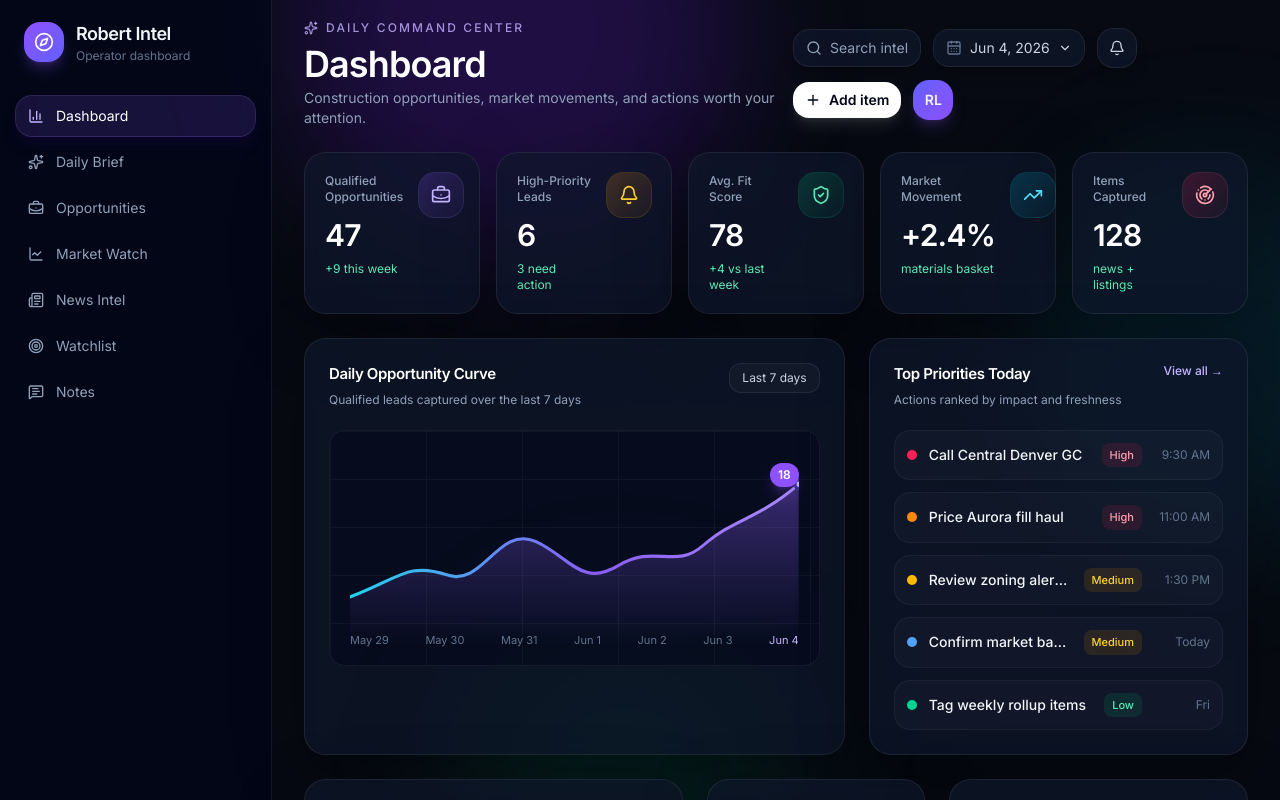
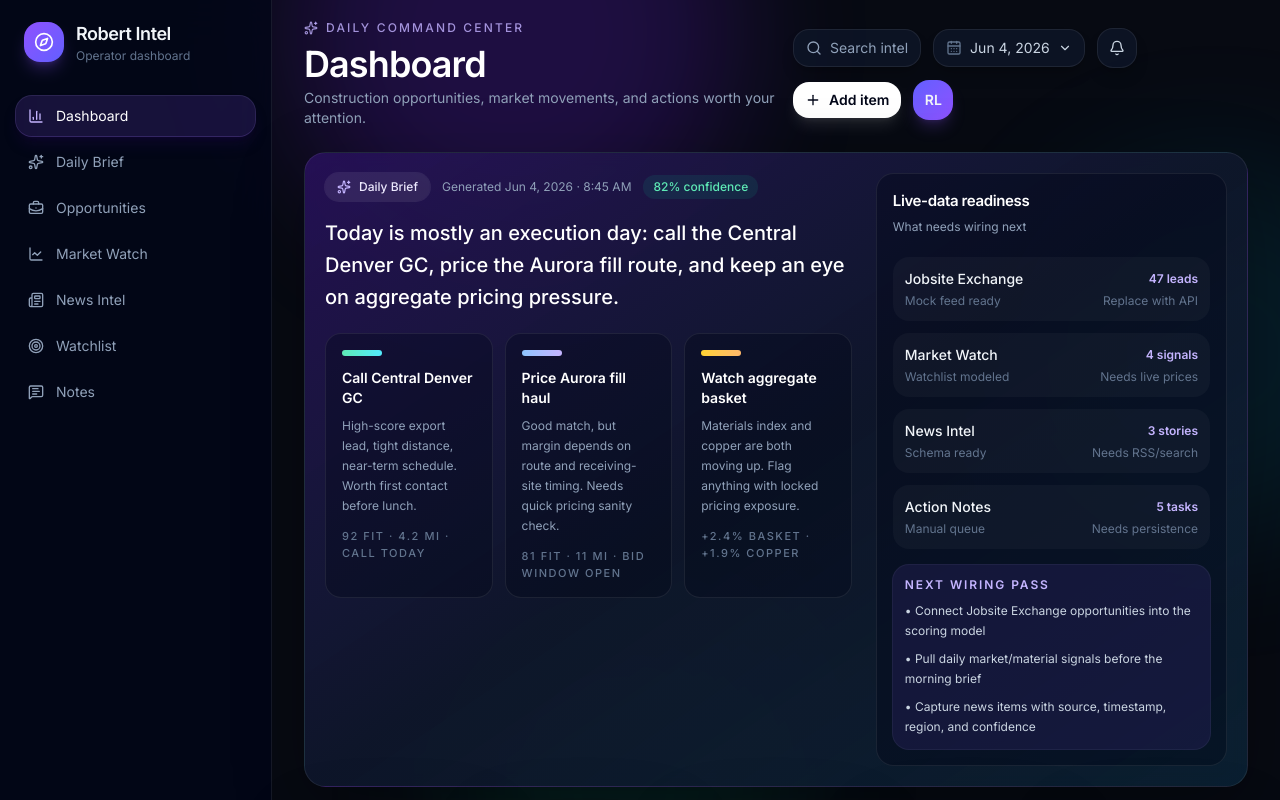
Before and after one commit to blaudick-cell/robert-intel, a React (Vite) app: page / in a window 1280 px wide. Shown: the top 800 px of the page. Built offline with nearby package versions, Linux system fonts and the light colour scheme.

Commit message:
Add daily brief layer

```diff
--- a/src/App.tsx
+++ b/src/App.tsx
@@ -128,6 +128,44 @@ const activity = [
   ['Added news item', 'Denver zoning expansion alert', 'Yesterday'],
 ]
 
+const dailyBrief = {
+  generatedAt: 'Jun 4, 2026 · 8:45 AM',
+  headline: 'Today is mostly an execution day: call the Central Denver GC, price the Aurora fill route, and keep an eye on aggregate pricing pressure.',
+  confidence: '82%',
+  actions: [
+    {
+      title: 'Call Central Denver GC',
+      detail: 'High-score export lead, tight distance, near-term schedule. Worth first contact before lunch.',
+      meta: '92 fit · 4.2 mi · call today',
+      tone: 'emerald',
+    },
+    {
+      title: 'Price Aurora fill haul',
+      detail: 'Good match, but margin depends on route and receiving-site timing. Needs quick pricing sanity check.',
+      meta: '81 fit · 11 mi · bid window open',
+      tone: 'blue',
+    },
+    {
+      title: 'Watch aggregate basket',
+      detail: 'Materials index and copper are both moving up. Flag anything with locked pricing exposure.',
+      meta: '+2.4% basket · +1.9% copper',
+      tone: 'amber',
+    },
+  ],
+  sourceHealth: [
+    { name: 'Jobsite Exchange', status: 'Mock feed ready', freshness: 'Replace with API', count: '47 leads' },
+    { name: 'Market Watch', status: 'Watchlist modeled', freshness: 'Needs live prices', count: '4 signals' },
+    { name: 'News Intel', status: 'Schema ready', freshness: 'Needs RSS/search', count: '3 stories' },
+    { name: 'Action Notes', status: 'Manual queue', freshness: 'Needs persistence', count: '5 tasks' },
+  ],
+}
+
+const realDataRoadmap = [
+  'Connect Jobsite Exchange opportunities into the scoring model',
+  'Pull daily market/material signals before the morning brief',
+  'Capture news items with source, timestamp, region, and confidence',
+]
+
 function toneClasses(tone: string) {
   const map: Record<string, string> = {
     violet: 'from-violet-500/20 to-violet-500/5 text-violet-300 ring-violet-400/20',
@@ -242,6 +280,56 @@ export default function Dashboard() {
               <div className="grid h-10 w-10 place-items-center rounded-2xl bg-gradient-to-br from-indigo-500 to-violet-500 text-sm font-semibold shadow-lg shadow-violet-500/20">RL</div>
             </div>
           </header>
+
+          <Card className="mb-6 overflow-hidden border-violet-400/15 bg-gradient-to-br from-violet-950/70 via-slate-900/80 to-cyan-950/40">
+            <div className="grid gap-6 p-5 lg:grid-cols-[1.35fr_0.9fr]">
+              <div>
+                <div className="mb-4 flex flex-wrap items-center gap-3">
+                  <span className="inline-flex items-center gap-2 rounded-full bg-white/[0.08] px-3 py-1.5 text-xs font-medium text-violet-100 ring-1 ring-white/[0.08]">
+                    <Sparkles className="h-3.5 w-3.5 text-violet-300" /> Daily Brief
+                  </span>
+                  <span className="text-xs text-slate-400">Generated {dailyBrief.generatedAt}</span>
+                  <span className="rounded-full bg-emerald-400/10 px-2.5 py-1 text-xs font-medium text-emerald-300">{dailyBrief.confidence} confidence</span>
+                </div>
+                <p className="max-w-3xl text-lg font-medium leading-8 text-white sm:text-xl">{dailyBrief.headline}</p>
+
+                <div className="mt-5 grid gap-3 md:grid-cols-3">
+                  {dailyBrief.actions.map((action) => (
+                    <article key={action.title} className="rounded-2xl border border-white/[0.08] bg-slate-950/35 p-4">
+                      <div className={`mb-3 h-1.5 w-10 rounded-full bg-gradient-to-r ${action.tone === 'emerald' ? 'from-emerald-300 to-cyan-300' : action.tone === 'blue' ? 'from-blue-300 to-violet-300' : 'from-amber-300 to-orange-300'}`} />
+                      <h3 className="text-sm font-semibold text-white">{action.title}</h3>
+                      <p className="mt-2 text-xs leading-5 text-slate-400">{action.detail}</p>
+                      <p className="mt-3 text-[11px] font-medium uppercase tracking-[0.14em] text-slate-500">{action.meta}</p>
+                    </article>
+                  ))}
+                </div>
+              </div>
+
+              <div className="rounded-[1.1rem] border border-white/[0.08] bg-slate-950/40 p-4">
+                <SectionHeader title="Live-data readiness" subtitle="What needs wiring next" />
+                <div className="space-y-3">
+                  {dailyBrief.sourceHealth.map((source) => (
+                    <div key={source.name} className="rounded-2xl bg-white/[0.03] p-3">
+                      <div className="flex items-center justify-between gap-3">
+                        <div className="text-sm font-medium text-slate-100">{source.name}</div>
+                        <div className="text-xs font-semibold text-violet-300">{source.count}</div>
+                      </div>
+                      <div className="mt-1 flex items-center justify-between gap-3 text-xs text-slate-500">
+                        <span>{source.status}</span>
+                        <span>{source.freshness}</span>
+                      </div>
+                    </div>
+                  ))}
+                </div>
+                <div className="mt-4 rounded-2xl bg-violet-500/10 p-3 ring-1 ring-violet-400/15">
+                  <div className="text-xs font-semibold uppercase tracking-[0.16em] text-violet-300">Next wiring pass</div>
+                  <ul className="mt-2 space-y-2 text-xs leading-5 text-slate-300">
+                    {realDataRoadmap.map((item) => <li key={item}>• {item}</li>)}
+                  </ul>
+                </div>
+              </div>
+            </div>
+          </Card>
 
           <section className="mb-6 grid gap-4 sm:grid-cols-2 xl:grid-cols-5">
             {statCards.map((stat) => {
```
